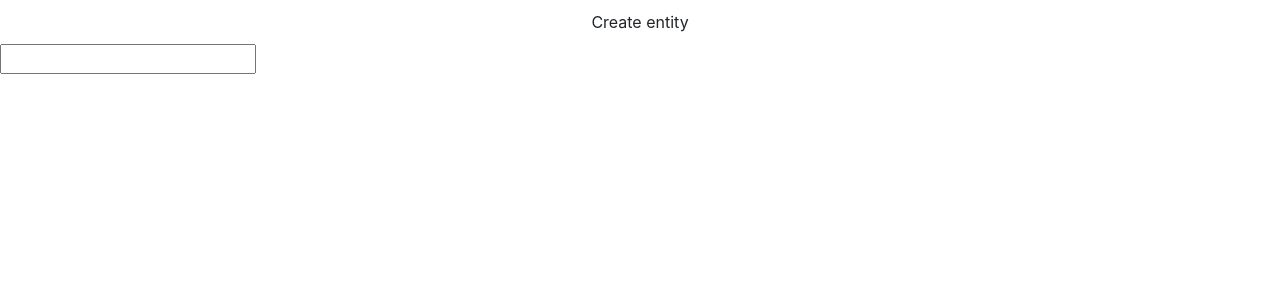
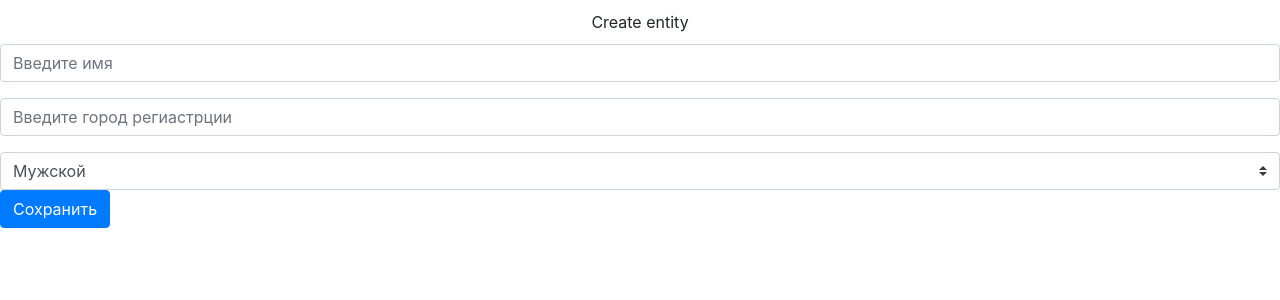
Before and after one commit to 4uck/HelloSpringMVC, a React (Create React App) app in the folder client/: page /human/new in a window 1280 px wide. Shown: the top 300 px of the page. Built offline with nearby package versions, Linux system fonts and the light colour scheme.

Commit message:
Add create/edit human page.

```diff
--- a/client/src/components/HumanView.js
+++ b/client/src/components/HumanView.js
@@ -1,5 +1,5 @@
 import React from 'react';
-import {getRequest} from '../services/RestService';
+import {getRequest, postRequest} from '../services/RestService';
 
 
 class HumanView extends React.Component {
@@ -9,14 +9,38 @@ class HumanView extends React.Component {
         this.id = props.match.params.id;
         this.state = {
             title: "Create entity",
-            name: ""
+            value: "",
+            human: {
+                sex: "MALE",
+            }
         };
 
-        this.handleNameChange = this.handleNameChange.bind(this);
+        this.handleChange = this.handleChange.bind(this);
+        this.handleSaveBtnClick = this.handleSaveBtnClick.bind(this);
     }
 
-    handleNameChange(event) {
-        this.setState({name: event.target.value});
+    handleChange(event, field) {
+        let value = event.target.value;
+        this.setState(prevState => {
+            let human = Object.assign({}, prevState.human);
+            human[field] = value;
+            return { human };
+        })
+    }
+
+    handleSaveBtnClick() {
+        console.log("human", this.state.human);
+        const successCallback = function(human) {
+            // TODO
+            console.log("SUCCESS SAVE");
+        }.bind(this);
+
+        const errorCallback = function(resp) {
+            // TODO
+            console.log("ERROR SAVE");
+        }.bind(this);
+
+        postRequest(successCallback,errorCallback, "/rest/humans/save", this.state.human);
     }
 
     componentDidMount() {
@@ -47,8 +71,18 @@ class HumanView extends React.Component {
             <div className="human-view">
                 <div className="title">{this.state.title}</div>
                 <div className="human-view-body">
-                    <input type="text" value={this.state.name} onChange={this.handleNameChange}/>
+                    <div className="input-group mb-3">
+                        <input type="text" className="form-control" placeholder="Введите имя" value={this.state.human.name} onChange={event => this.handleChange(event, 'name')}/>
+                    </div>
+                    <div className="input-group mb-3">
+                        <input type="text" className="form-control" placeholder="Введите город региастрции" value={this.state.human.registrationCity} onChange={event => this.handleChange(event, 'registrationCity')}/>
+                    </div>
+                    <select className="custom-select" value={this.state.human.sex} onChange={event => this.handleChange(event, 'sex')}>
+                        <option value="MALE">Мужской</option>
+                        <option value="FEMALE">Женский</option>
+                    </select>
                 </div>
+                <button type="button" className="btn btn-primary" onClick={this.handleSaveBtnClick}>Сохранить</button>
             </div>
         )
     }
--- a/client/src/components/humansTable/MasterComponent.js
+++ b/client/src/components/humansTable/MasterComponent.js
@@ -12,10 +12,18 @@ class MasterComponent extends React.Component {
         };
 
         this.handleClick = this.handleClick.bind(this);
+        this.getSexTranslation = this.getSexTranslation.bind(this);
     }
 
     handleClick(id) {
         console.log('open new page', id);
+    }
+
+    getSexTranslation(sex) {
+        switch (sex) {
+            case "FEMALE": return "Женский";
+            case "MALE": return "Мужской";
+        }
     }
 
     componentDidMount() {
@@ -42,7 +50,7 @@ class MasterComponent extends React.Component {
                 <div className="new-human-btn-wrapper"><Link to='/human/new' className="btn btn-primary">Добавить</Link></div>
                 <table className="table table-hover">
                     <TableHead/>
-                    <TableBody humans={this.state.humans} handleClick={this.handleClick}/>
+                    <TableBody humans={this.state.humans} handleClick={this.handleClick} getSexTranslation={this.getSexTranslation}/>
                 </table>
             </div>
         )
--- a/client/src/components/humansTable/SlaveComponents.js
+++ b/client/src/components/humansTable/SlaveComponents.js
@@ -20,7 +20,7 @@ export function TableBody(props) {
                 <tr onClick={() => props.handleClick(human.id)}>
                     <th scope="row">{index}</th>
                     <td>{human.name}</td>
-                    <td>{human.sex}</td>
+                    <td>{props.getSexTranslation(human.sex)}</td>
                     <td>{human.registrationCity}</td>
                 </tr>
             )
--- a/client/src/services/RestService.js
+++ b/client/src/services/RestService.js
@@ -12,3 +12,18 @@ export const getRequest = (successCallback, errorCallback, url) => {
             }
         )
 };
+
+export const postRequest = (successCallback, errorCallback, url, body) => {
+    fetch(url, {method: 'POST',   headers: {'Content-Type': 'application/json;charset=utf-8'}, body: JSON.stringify(body)})
+        .then(res => res.json())
+        .then((response) => {
+                successCallback(response);
+            },
+            // Примечание: важно обрабатывать ошибки именно здесь, а не в блоке catch(),
+            // чтобы не перехватывать исключения из ошибок в самих компонентах.
+            (error) => {
+                errorCallback(error);
+                console.log("ERROR");
+            }
+        )
+};
```
